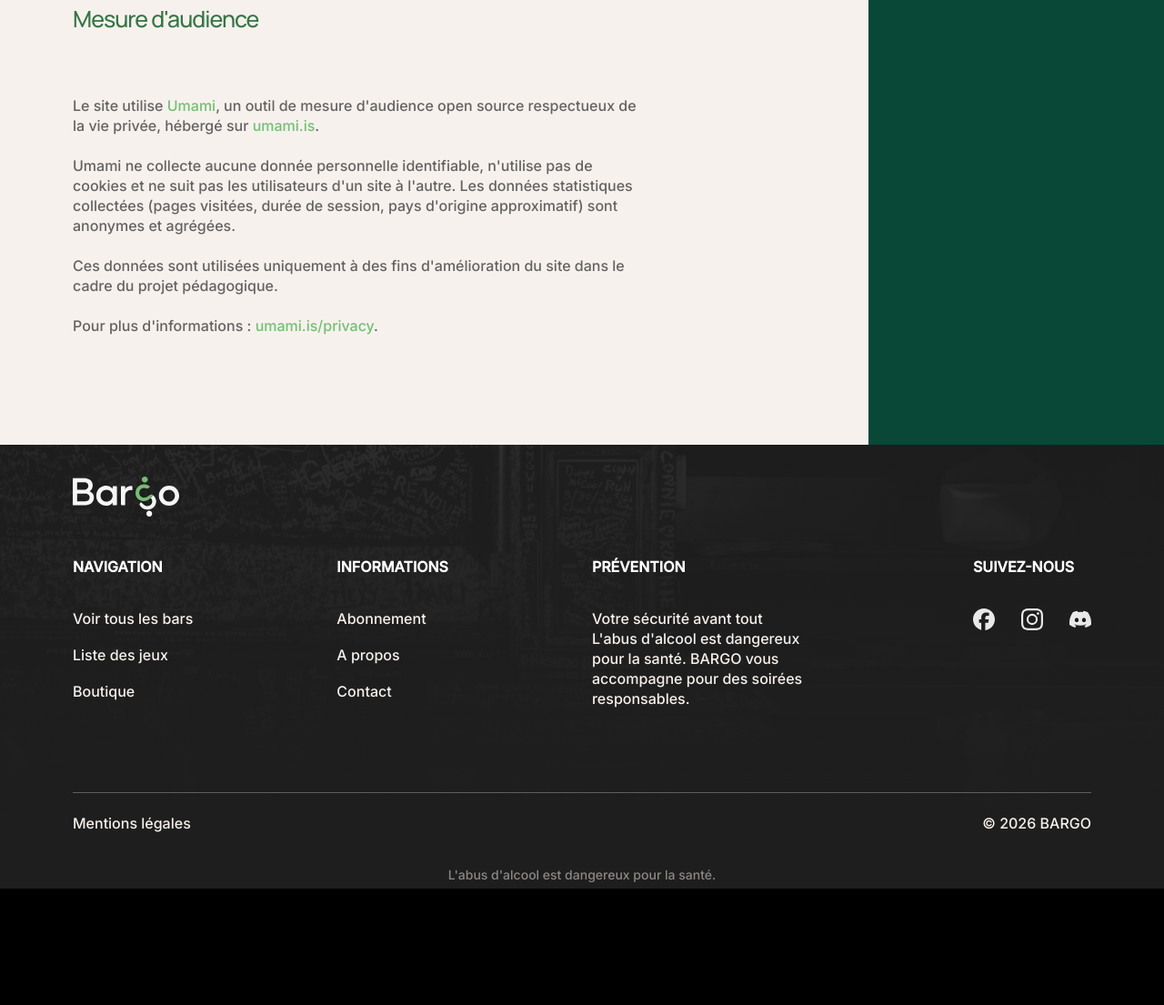
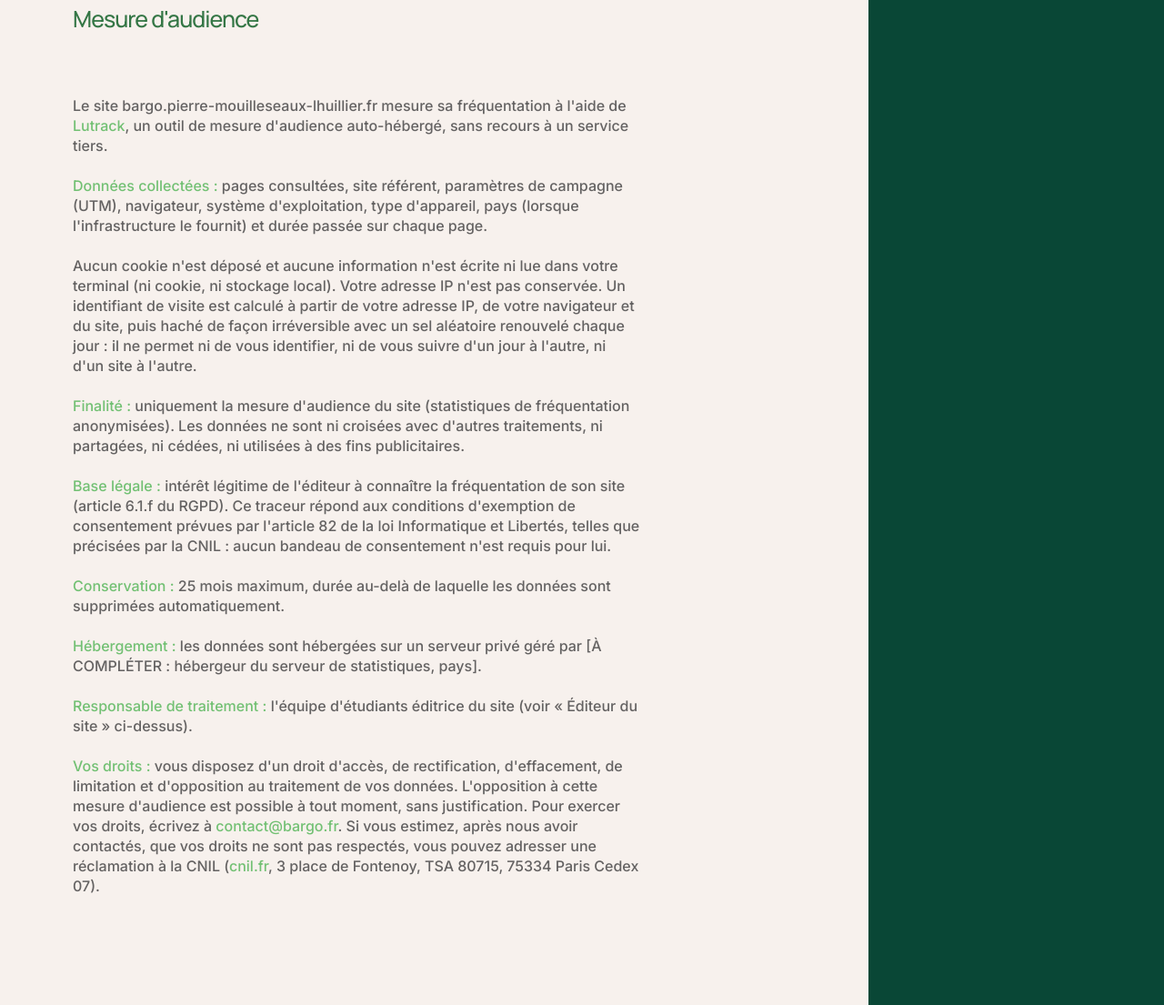
Before and after one commit to Pierre-ML/bargo, an Astro site: page /mention_legal in a window 1280 px wide. Shown: the part 3677-4782 px from the top of the page at 91% size. Before the commit the page ends 4654 px from the top, so only its background shows below. Built offline with nearby package versions, Linux system fonts and the light colour scheme; Astro itself is replaced by a stand-in of ours.

Commit message:
trackeur

```diff
--- a/src/layouts/Layout.astro
+++ b/src/layouts/Layout.astro
@@ -47,8 +47,10 @@ const url = new URL(Astro.url.pathname + Astro.url.search, Astro.site).href;
     <!-- Favicons -->
     <link rel="icon" href="/favicon.svg" sizes="any" />
 
-    <!-- Umami Analytics -->
-    <script is:inline defer src="https://cloud.umami.is/script.js" data-website-id="2add65cc-9e96-4175-a741-e1a4438e1563"></script>
+    <!-- Lutrack (mesure d'audience, production uniquement) -->
+    {import.meta.env.PROD && (
+      <script is:inline defer src="https://stats.pierre-mouilleseaux-lhuillier.fr/tracker.js" data-site="vqlzyex8oj8c2pp"></script>
+    )}
   </head>
 
   <body class="min-h-full m-0 w-full bg-black text-white antialiased">
--- a/src/pages/mention_legal.astro
+++ b/src/pages/mention_legal.astro
@@ -98,14 +98,19 @@ import Layout from '../layouts/Layout.astro';
               </div>
             </div>
 
-            <!-- Section 9 : Mesure d'audience (Umami) -->
+            <!-- Section 9 : Mesure d'audience (Lutrack) -->
             <div class="mt-12 lg:mt-25">
               <h3 class="text-primary-600 m-0 mb-8 lg:mb-16.75">Mesure d'audience</h3>
               <div class="text-neutral-500 text-4 font-medium leading-snug">
-                <p class="m-0">Le site utilise <span class="text-primary-500">Umami</span>, un outil de mesure d'audience open source respectueux de la vie privée, hébergé sur <a href="https://umami.is" target="_blank" rel="noopener" class="text-primary-500 hover:underline">umami.is</a>.</p>
-                <p class="m-0 mt-5.5">Umami ne collecte aucune donnée personnelle identifiable, n'utilise pas de cookies et ne suit pas les utilisateurs d'un site à l'autre. Les données statistiques collectées (pages visitées, durée de session, pays d'origine approximatif) sont anonymes et agrégées.</p>
-                <p class="m-0 mt-5.5">Ces données sont utilisées uniquement à des fins d'amélioration du site dans le cadre du projet pédagogique.</p>
-                <p class="m-0 mt-5.5">Pour plus d'informations : <a href="https://umami.is/privacy" target="_blank" rel="noopener" class="text-primary-500 hover:underline">umami.is/privacy</a>.</p>
+                <p class="m-0">Le site bargo.pierre-mouilleseaux-lhuillier.fr mesure sa fréquentation à l'aide de <span class="text-primary-500">Lutrack</span>, un outil de mesure d'audience auto-hébergé, sans recours à un service tiers.</p>
+                <p class="m-0 mt-5.5"><span class="text-primary-500">Données collectées :</span> pages consultées, site référent, paramètres de campagne (UTM), navigateur, système d'exploitation, type d'appareil, pays (lorsque l'infrastructure le fournit) et durée passée sur chaque page.</p>
+                <p class="m-0 mt-5.5">Aucun cookie n'est déposé et aucune information n'est écrite ni lue dans votre terminal (ni cookie, ni stockage local). Votre adresse IP n'est pas conservée. Un identifiant de visite est calculé à partir de votre adresse IP, de votre navigateur et du site, puis haché de façon irréversible avec un sel aléatoire renouvelé chaque jour : il ne permet ni de vous identifier, ni de vous suivre d'un jour à l'autre, ni d'un site à l'autre.</p>
+                <p class="m-0 mt-5.5"><span class="text-primary-500">Finalité :</span> uniquement la mesure d'audience du site (statistiques de fréquentation anonymisées). Les données ne sont ni croisées avec d'autres traitements, ni partagées, ni cédées, ni utilisées à des fins publicitaires.</p>
+                <p class="m-0 mt-5.5"><span class="text-primary-500">Base légale :</span> intérêt légitime de l'éditeur à connaître la fréquentation de son site (article 6.1.f du RGPD). Ce traceur répond aux conditions d'exemption de consentement prévues par l'article 82 de la loi Informatique et Libertés, telles que précisées par la CNIL : aucun bandeau de consentement n'est requis pour lui.</p>
+                <p class="m-0 mt-5.5"><span class="text-primary-500">Conservation :</span> 25 mois maximum, durée au-delà de laquelle les données sont supprimées automatiquement.</p>
+                <p class="m-0 mt-5.5"><span class="text-primary-500">Hébergement :</span> les données sont hébergées sur un serveur privé géré par [À COMPLÉTER : hébergeur du serveur de statistiques, pays].</p>
+                <p class="m-0 mt-5.5"><span class="text-primary-500">Responsable de traitement :</span> l'équipe d'étudiants éditrice du site (voir « Éditeur du site » ci-dessus).</p>
+                <p class="m-0 mt-5.5"><span class="text-primary-500">Vos droits :</span> vous disposez d'un droit d'accès, de rectification, d'effacement, de limitation et d'opposition au traitement de vos données. L'opposition à cette mesure d'audience est possible à tout moment, sans justification. Pour exercer vos droits, écrivez à <a href="mailto:contact@bargo.fr" class="text-primary-500 hover:underline">contact@bargo.fr</a>. Si vous estimez, après nous avoir contactés, que vos droits ne sont pas respectés, vous pouvez adresser une réclamation à la CNIL (<a href="https://www.cnil.fr" target="_blank" rel="noopener" class="text-primary-500 hover:underline">cnil.fr</a>, 3 place de Fontenoy, TSA 80715, 75334 Paris Cedex 07).</p>
               </div>
             </div>
 
```
